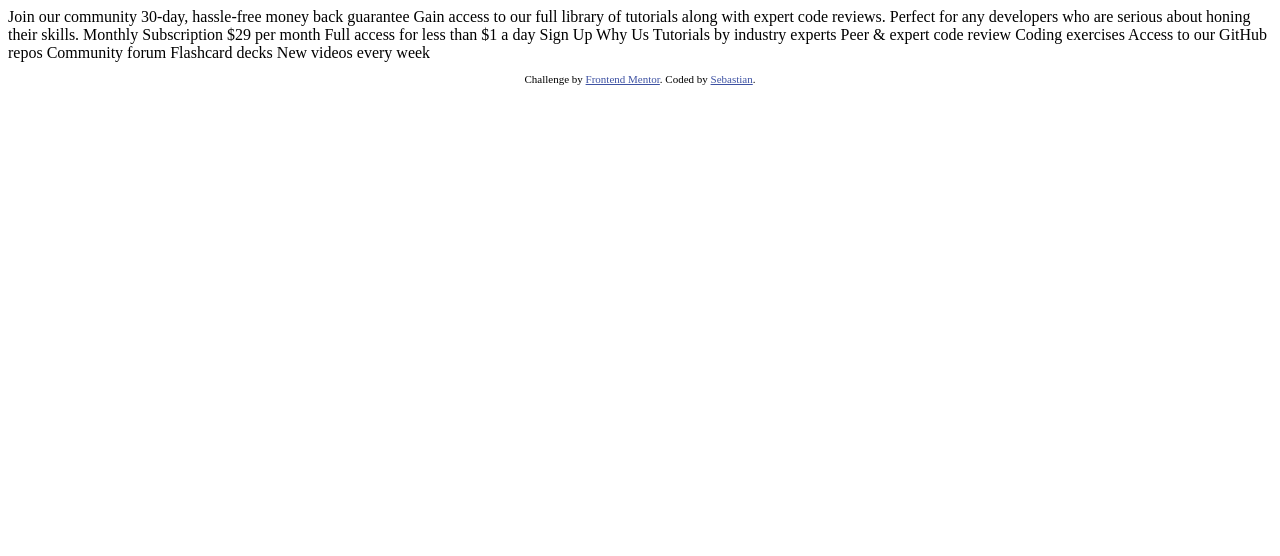
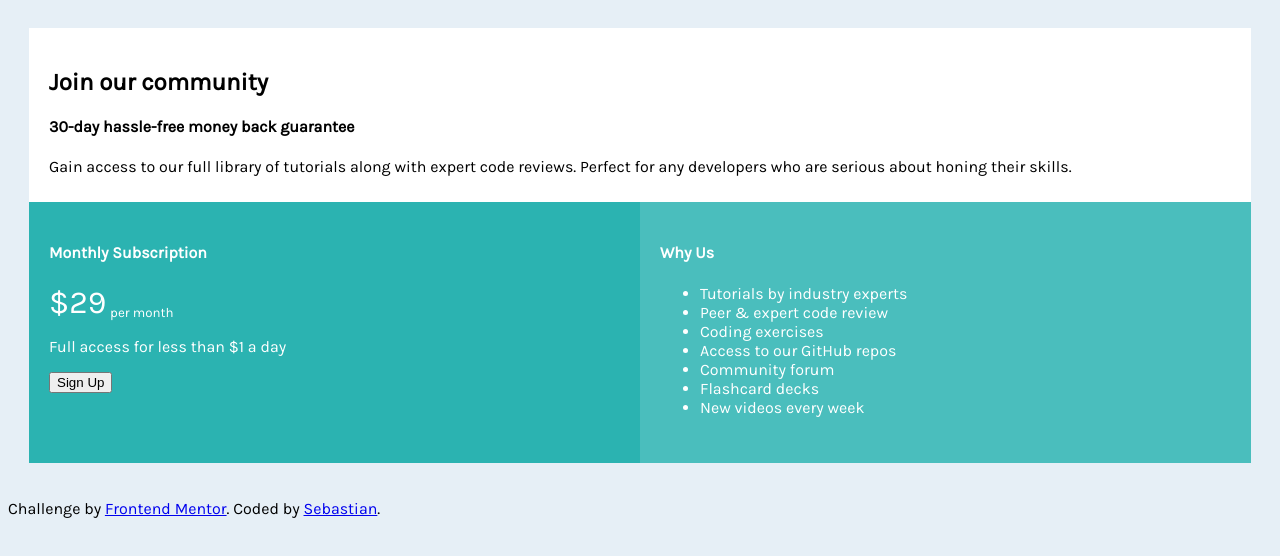
Before and after one commit to Duta-Sebastian/single-price-grid-component-master, a plain HTML site: page index.html in a window 1280 px wide. Drawn offline with Linux system fonts and the light colour scheme.

Commit message:
modified:   index.html 	new file:   page.css 	new file:   page.js

```diff
--- a/index.html
+++ b/index.html
@@ -1,50 +1,73 @@
 <!DOCTYPE html>
 <html lang="en">
   <head>
-  <meta charset="UTF-8">
-  <meta name="viewport" content="width=device-width, initial-scale=1.0"> <!-- displays site properly based on user's device -->
+    <meta charset="UTF-8" />
+    <meta name="viewport" content="width=device-width, initial-scale=1.0" />
+    <!-- displays site properly based on user's device -->
 
-  <link rel="icon" type="image/png" sizes="32x32" href="./images/favicon-32x32.png">
+    <link
+      rel="icon"
+      type="image/png"
+      sizes="32x32"
+      href="./images/favicon-32x32.png"
+    />
+
+    <link rel="preconnect" href="https://fonts.googleapis.com" />
+    <link rel="preconnect" href="https://fonts.gstatic.com" crossorigin />
+    <link
+      href="https://fonts.googleapis.com/css2?family=Karla&display=swap"
+      rel="stylesheet"
+    />
 
     <title>Frontend Mentor | Single Price Grid Component</title>
 
     <!-- Feel free to remove these styles or customise in your own stylesheet 👍 -->
-  <style>
-    .attribution { font-size: 11px; text-align: center; }
-    .attribution a { color: hsl(228, 45%, 44%); }
-  </style>
+    <link rel="stylesheet" href="./page.css" />
   </head>
   <body>
-  Join our community
-
-  30-day, hassle-free money back guarantee
-
-  Gain access to our full library of tutorials along with expert code reviews.
-  Perfect for any developers who are serious about honing their skills.
-
-  Monthly Subscription
-
-  &dollar;29 per month
-
-  Full access for less than &dollar;1 a day
-
-  Sign Up
-
-  Why Us
-
-  Tutorials by industry experts
-  Peer &amp; expert code review
-  Coding exercises
-  Access to our GitHub repos
-  Community forum
-  Flashcard decks
-  New videos every week
+    <div id="card">
+      <section id="top-section">
+        <h2>Join our community</h1>
+        <h4>30-day hassle-free money back guarantee</h4>
+        <p id="first-paragraph">
+          Gain access to our full library of tutorials along with expert code
+          reviews. Perfect for any developers who are serious about honing their
+          skills.
+        </p>
+      </section>
+      <div id="bottom-section">
+        <section id="left-section">
+          <h4>Monthly Subscription</h4>
+          <p><span style="font-size: 200%;">&dollar;29</span> <sub style="position:">per month</span></p>
+          <p>Full access for less than &dollar;1 a day</p>
+          <button>Sign Up</button>
+        </section><section id="right-section">
+          <h4>Why Us</h4>
+          <ul>
+            <li>Tutorials by industry experts</li>
+            <li>Peer &amp; expert code review</li>
+            <li>Coding exercises</li>
+            <li>Access to our GitHub repos</li>
+            <li>Community forum</li>
+            <li>Flashcard decks</li>
+            <li>New videos every week</li>
+          </ul>
+        </section>
+      </div>
+    </div>
 
     <footer>
       <p class="attribution">
-      Challenge by <a href="https://www.frontendmentor.io?ref=challenge" target="_blank" noopener>Frontend Mentor</a>.
-      Coded by <a href="https://github.com/TheWhiteMaster">Sebastian</a>.
+        Challenge by
+        <a
+          href="https://www.frontendmentor.io?ref=challenge"
+          target="_blank"
+          noopener
+          >Frontend Mentor</a
+        >. Coded by <a href="https://github.com/TheWhiteMaster">Sebastian</a>.
       </p>
     </footer>
+
+    <script src="./page.js"></script>
   </body>
 </html>
--- /dev/null
+++ b/page.css
@@ -0,0 +1,54 @@
+html {
+    font-family: 'Karla', sans-serif;
+    font-size: 16px;
+}
+* {
+    box-sizing: border-box;
+}
+
+body {
+    background-color: #e6eff6
+}
+
+#card {
+
+    margin: 1px;
+    display: grid;
+    padding: 20px;
+    grid-template-columns: 1fr 1fr;
+    grid-template-rows: 40% 60%;
+}
+
+#top-section {
+    background-color: #ffffff;
+    grid-row: 1;
+    grid-column:1/3;
+    padding: 20px;
+}
+
+#bottom-section {
+    color: white;
+    grid-row: 2;
+    grid-column: 1/3;
+    display: flex;
+    flex-wrap: wrap;
+
+}
+
+#left-section {
+    background-color: #2bb3b1;
+    width: 50%;
+    padding: 20px
+}
+
+#right-section {
+    background-color: #4abebd;
+    width: 50%;
+    padding: 20px;
+}
+
+@media (max-width: 500px) {
+    #card {
+        grid-template-columns: 1fr;
+    }
+}
```
Also changed, not shown: page.js (added). Lines whose indentation alone changed are shown as unchanged.
